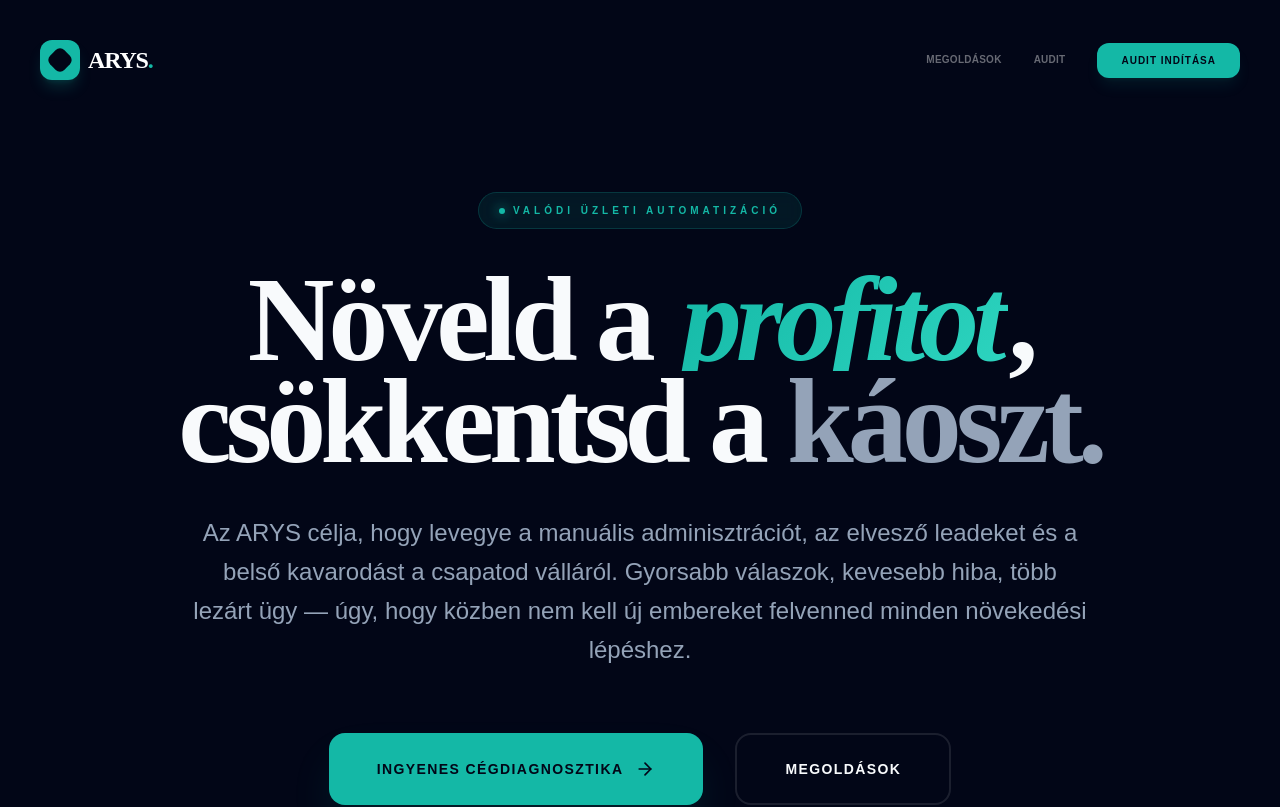
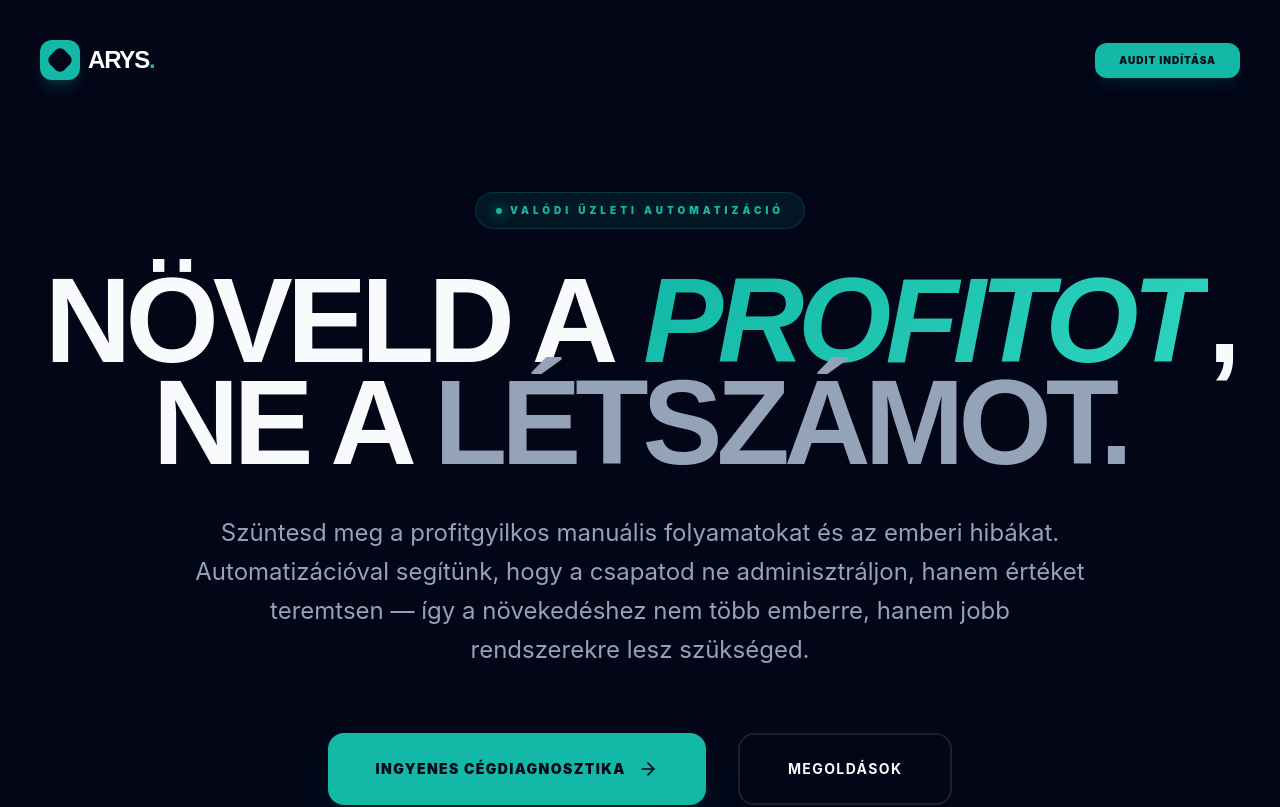
Before and after one commit to mando1001/arys-agency, a Next.js app: page / in a window 1280 px wide. Shown: the top 807 px of the page. Built offline with nearby package versions, Linux system fonts and the light colour scheme.

Commit message:
feat: overhaul copy for CEO benefit orientation and update typography to Outfit/Inter

```diff
--- a/app/globals.css
+++ b/app/globals.css
@@ -1,10 +1,10 @@
 @import "tailwindcss";
 @import "tw-animate-css";
-@import url('https://fonts.googleapis.com/css2?family=Bodoni+Moda:ital,opsz,wght@0,6..96,400..900;1,6..96,400..900&family=Jost:ital,wght@0,100..900;1,100..900&display=swap');
+@import url('https://fonts.googleapis.com/css2?family=Outfit:wght@100..900&family=Inter:wght@100..900&display=swap');
 
 @theme {
-  --font-heading: "Bodoni Moda", serif;
-  --font-body: "Jost", sans-serif;
+  --font-heading: "Outfit", sans-serif;
+  --font-body: "Inter", sans-serif;
 
   --color-primary: #F8FAFC;
   --color-secondary: #94A3B8;
--- a/components/layout/Footer.tsx
+++ b/components/layout/Footer.tsx
@@ -15,7 +15,7 @@ export const Footer = () => (
             <span className="text-2xl font-bold tracking-tighter text-white font-heading">ARYS<span className="text-accent">.</span></span>
           </div>
           <p className="text-white/60 max-w-sm leading-relaxed text-base font-body">
-            Az ARYS segít a modern vállalkozásoknak felszabadítani a potenciáljukat intelligens automatizációval és adatvezérelt folyamatoptimalizálással.
+            Segítünk a növekedésre fókuszálni a profitgyilkos adminisztráció helyett. Automatizált rendszerekkel skálázzuk a cégedet, hogy a csapatod csak azzal foglalkozzon, ami értéket teremt.
           </p>
           <div className="flex flex-col gap-5">
             <a href="mailto:hello@arys.hu" className="text-base text-white/40 hover:text-accent transition-all flex items-center gap-3 group/mail">
--- a/components/layout/Navbar.tsx
+++ b/components/layout/Navbar.tsx
@@ -52,15 +52,6 @@ export const Navbar = () => {
         </m.div>
 
         <div className="hidden md:flex items-center gap-8">
-          {['Megoldások', 'Audit'].map((item) => (
-            <a
-              key={item}
-              href={`#${item.toLowerCase()}`}
-              className="text-sm font-bold text-white/40 hover:text-primary transition-colors cursor-pointer tracking-wide uppercase text-[10px]"
-            >
-              {item}
-            </a>
-          ))}
           <button
             onClick={() => window.dispatchEvent(new CustomEvent('open-audit'))}
             className="px-6 py-2.5 bg-accent text-background text-[10px] font-black uppercase tracking-widest rounded-xl hover:bg-[#0EA5E9] transition-all cursor-pointer shadow-lg shadow-accent/10 active:scale-95"
--- a/components/sections/AuditMagnet.tsx
+++ b/components/sections/AuditMagnet.tsx
@@ -21,13 +21,13 @@ export const AuditMagnet = () => {
               Rendszerdiagnosztika Elérhető
             </div>
 
-            <h2 className="text-5xl md:text-8xl font-bold tracking-tighter leading-[1.1] text-primary font-heading">
-              Találjuk meg a <br />
-              <span className="inline-block text-accent-gradient italic px-2">növekedési gátakat.</span>
+            <h2 className="text-5xl md:text-8xl font-bold tracking-tighter leading-[1.1] text-primary font-heading uppercase">
+              Állítsd meg a <br />
+              <span className="inline-block text-accent-gradient italic px-2 text-6xl md:text-9xl">profit-szivárgást.</span>
             </h2>
 
             <p className="text-secondary text-lg md:text-xl leading-relaxed max-w-2xl mx-auto font-body">
-              Egy 15 perces technológiai audit során feltérképezzük a manuális folyamataidat, és egy azonnal alkalmazható automatizációs tervet kapsz.
+              Egy 15 perces technológiai audit során megmutatjuk, hol égetsz el felesleges milliókat manuális folyamatokkal, és hogyan váltható ez skálázható növekedésre — plusz munkaerő felvétele nélkül.
             </p>
 
             <div className="flex flex-col items-center gap-10">
--- a/components/sections/Features.tsx
+++ b/components/sections/Features.tsx
@@ -9,10 +9,10 @@ export const Features = () => {
     {
       id: 'flow',
       title: 'ARYS Flow',
-      subtitle: 'Munkafolyamat Automatizáció',
-      description: 'A B.L.A.S.T. protokoll alapú, öngyógyító munkafolyamatok. Eltüntetjük a manuális adatrögzítést és a hibafaktorokat a mindennapokból.',
+      subtitle: 'Hiring-free skálázódás',
+      description: 'Szüntesd meg a repetitív manuális munkát. Automatizált munkafolyamatainkkal a csapatod adminisztráció helyett bevételt termel, így növekedésnél nem lesz szükséged újabb és újabb emberek felvételére.',
       icon: <Workflow className="w-8 h-8 text-teal-400" />,
-      benefits: ['Zero-error pipeline', '80% időmegtakarítás', 'Skálázható alapok'],
+      benefits: ['0% hibaarány', 'Felszabadult órák', 'Alacsonyabb bérköltség'],
       className: 'md:col-span-8 md:row-span-2',
       gradient: 'from-teal-500/20 via-teal-500/5 to-transparent',
       mobileAccent: 'border-l-teal-500/60 [background:linear-gradient(135deg,rgba(45,212,191,0.06),transparent_60%)]',
@@ -21,10 +21,10 @@ export const Features = () => {
     {
       id: 'reach',
       title: 'ARYS Reach',
-      subtitle: 'Lead Generálás',
-      description: 'Zökkenőmentes lead-to-deal folyamat. Nincs több elvesztett e-mail vagy elfelejtett utánkövetés.',
+      subtitle: 'Megmentett bevételek',
+      description: 'Zárjuk be a réseket, ahol eddig kifolyt a pénz. Egyetlen lead sem veszhet el: automata válaszokkal és utánkövetéssel maximalizáljuk a konverziódat.',
       icon: <Activity className="w-8 h-8 text-blue-400" />,
-      benefits: ['Automata naptár', '24/7 válaszadás'],
+      benefits: ['Nincs elveszett lead', '24/7 értékesítés'],
       className: 'md:col-span-4 md:row-span-1',
       gradient: 'from-blue-500/20 via-blue-500/5 to-transparent',
       mobileAccent: 'border-l-blue-500/60 [background:linear-gradient(135deg,rgba(59,130,246,0.06),transparent_60%)]',
@@ -32,10 +32,10 @@ export const Features = () => {
     {
       id: 'brand',
       title: 'ARYS Brand',
-      subtitle: 'Digitális Megjelenés',
-      description: 'Prémium technológiai háttér és egységes arculat, ami bizalmat épít és konverziót növel.',
+      subtitle: 'Bizalomépítés',
+      description: 'A prémium megjelenés nem luxus, hanem eszköz a magasabb árazáshoz. Olyan digitális arculatot adunk, ami azonnal eladja a szakértelmedet.',
       icon: <Fingerprint className="w-8 h-8 text-purple-400" />,
-      benefits: ['Modern tech stack', 'Személyre szabott UI'],
+      benefits: ['Magasabb konverzió', 'Szakértői státusz'],
       className: 'md:col-span-4 md:row-span-1',
       gradient: 'from-purple-500/20 via-purple-500/5 to-transparent',
       mobileAccent: 'border-l-purple-500/60 [background:linear-gradient(135deg,rgba(168,85,247,0.06),transparent_60%)]',
@@ -43,8 +43,8 @@ export const Features = () => {
     {
       id: 'brain',
       title: 'ARYS Brain',
-      subtitle: 'Vállalati Tudástár',
-      description: 'Saját, intelligens tudásbázis a céges adatokra építve. Felejtsd el a folyamatos kérdezgetést; válaszok másodpercek alatt.',
+      subtitle: 'Zökkenőmentes operáció',
+      description: 'Vedd ki a válaszokat a fejekből és tedd egy központi AI agyba. Nincs több félreértés, elfelejtett infó vagy folyamatos kérdezgetés — csak tiszta hatékonyság.',
       icon: <LayoutTemplate className="w-8 h-8 text-orange-400" />,
       benefits: ['Azonnali válaszok', 'Központosított adatok'],
       className: 'md:col-span-12 md:row-span-1',
@@ -66,7 +66,7 @@ export const Features = () => {
   };
 
   return (
-    <section id="megoldasok" className="py-32 relative overflow-hidden border-t border-slate-200 bg-background">
+    <section id="megoldasok" className="py-32 relative overflow-hidden border-t border-white/5 bg-background">
       <div className="max-w-7xl mx-auto px-6 relative z-10">
         <div
           className="mb-24 max-w-3xl gpu-accel"
@@ -74,12 +74,12 @@ export const Features = () => {
           <div className="text-accent text-[10px] font-black uppercase tracking-[0.4em] mb-6">
             Megoldásaink
           </div>
-          <h2 className="text-5xl md:text-7xl font-bold tracking-tighter text-primary mb-10 font-heading leading-[1.1]">
-            Változtasd a káoszt <br />
-            <span className="inline-block text-accent-gradient italic px-2">átlátható növekedéssé.</span>
+          <h2 className="text-5xl md:text-7xl font-bold tracking-tighter text-primary mb-10 font-heading leading-[1.1] uppercase">
+            Profitgyilkos folyamatok <br />
+            <span className="inline-block text-accent-gradient italic px-2 text-6xl md:text-8xl">helyett digitális gépezet.</span>
           </h2>
           <p className="text-secondary text-lg md:text-xl leading-relaxed font-body">
-            A központosított rendszerek és okos munkafolyamatok kombinációjával cégéből eltüntetjük a súrlódásokat. Az eredmény: kiszámítható profit és tiszta fej.
+            Nem eszközöket adunk, hanem eredményeket. Megszüntetjük a belső súrlódásokat, hogy a céged végre úgy működjön, mint egy svájci óra.
           </p>
         </div>
 
--- a/components/sections/Hero.tsx
+++ b/components/sections/Hero.tsx
@@ -48,16 +48,16 @@ export const Hero = () => {
         </div>
 
         <h1
-          className="text-6xl md:text-8xl lg:text-[7.5rem] font-bold tracking-tighter leading-[1.05] md:leading-[0.85] mb-10 text-primary font-heading"
+          className="text-6xl md:text-8xl lg:text-[7.5rem] font-bold tracking-tighter leading-[1.05] md:leading-[0.85] mb-10 text-primary font-heading uppercase"
         >
           Növeld a <span className="inline-block text-accent-gradient italic px-2">profitot</span>, <br />
-          csökkentsd a <span className="text-secondary">káoszt.</span>
+          ne a <span className="text-secondary">létszámot.</span>
         </h1>
 
         <p
           className="text-lg md:text-2xl text-secondary max-w-4xl text-center leading-relaxed mb-16 font-body"
         >
-          Az ARYS célja, hogy levegye a manuális adminisztrációt, az elvesző leadeket és a belső kavarodást a csapatod válláról. Gyorsabb válaszok, kevesebb hiba, több lezárt ügy — úgy, hogy közben nem kell új embereket felvenned minden növekedési lépéshez.
+          Szüntesd meg a profitgyilkos manuális folyamatokat és az emberi hibákat. Automatizációval segítünk, hogy a csapatod ne adminisztráljon, hanem értéket teremtsen — így a növekedéshez nem több emberre, hanem jobb rendszerekre lesz szükséged.
         </p>
 
         <div
```
